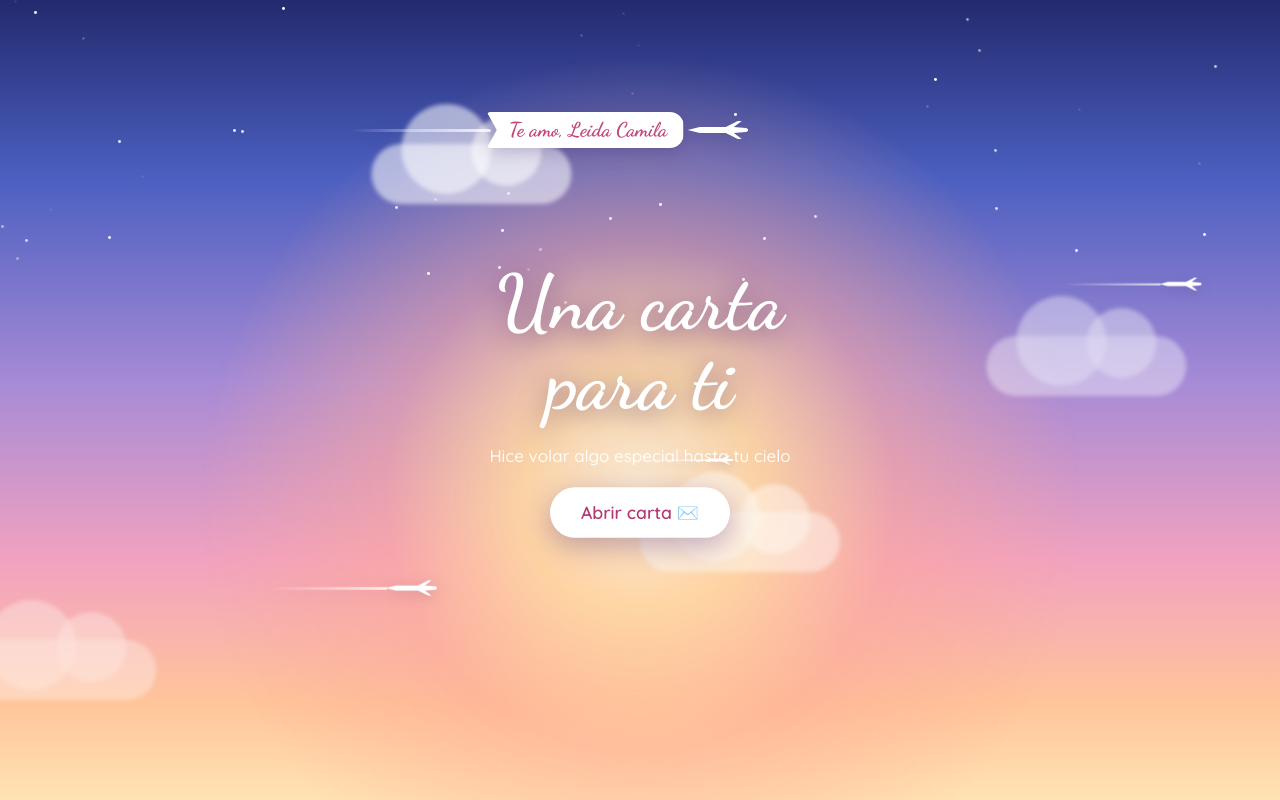
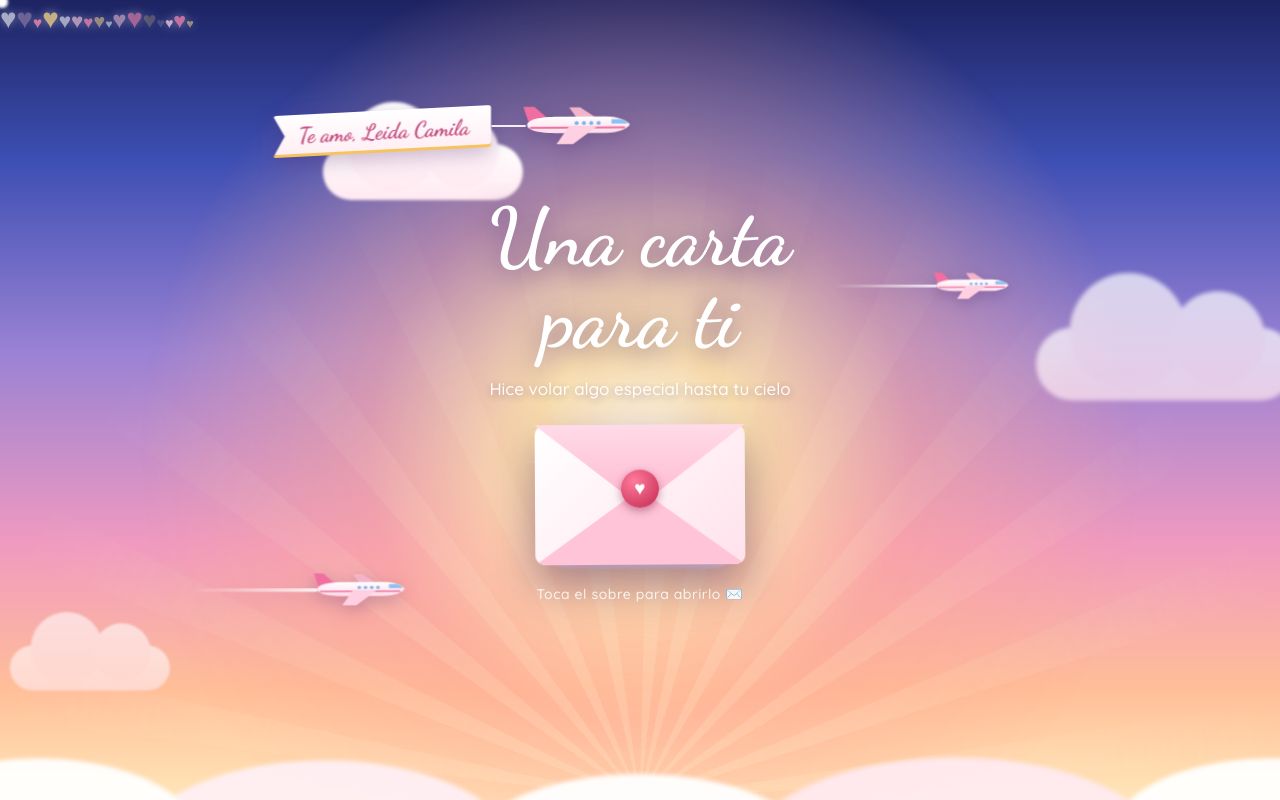
Before and after one commit to mry29h4vdy-lang/amor-de-aviones, a plain HTML site: page indice.html in a window 1280 px wide. Drawn offline with Linux system fonts and the light colour scheme.

Commit message:
Enhance visual elements and add theme color
Added theme color meta tag and improved cloud and sun animations.

```diff
--- a/indice.html
+++ b/indice.html
@@ -3,80 +3,111 @@
 <head>
 <meta charset="utf-8">
 <meta name="viewport" content="width=device-width, initial-scale=1, viewport-fit=cover">
+<meta name="theme-color" content="#232a6e">
 <title>Para ti, Leida Camila ✈️</title>
 <link href="https://fonts.googleapis.com/css2?family=Dancing+Script:wght@500;700&family=Quicksand:wght@500;600&display=swap" rel="stylesheet">
 <style>
-:root{box-sizing:border-box;padding-top:env(safe-area-inset-top,0px);padding-bottom:env(safe-area-inset-bottom,0px)}
 *{box-sizing:border-box;margin:0}
 html,body{height:100%;overflow:hidden;font-family:'Quicksand',system-ui,sans-serif;background:#2b2f6b}
-#sky{position:fixed;inset:0;background:linear-gradient(180deg,#232a6e 0%,#4b5fc0 22%,#a78bd6 48%,#f2a2c0 70%,#ffc59a 88%,#ffe3b3 100%);overflow:hidden}
-#sun{position:absolute;left:50%;bottom:-18vh;width:70vmax;height:70vmax;transform:translateX(-50%);background:radial-gradient(circle,#fff6d8 0%,#ffd9a0 18%,rgba(255,170,150,.55) 38%,transparent 66%);animation:glow 8s ease-in-out infinite alternate}
-@keyframes glow{to{transform:translateX(-50%) scale(1.08);opacity:.85}}
-.star{position:absolute;width:3px;height:3px;border-radius:50%;background:#fff;animation:tw 3s ease-in-out infinite}
-@keyframes tw{50%{opacity:.15;transform:scale(.6)}}
-.cloud{position:absolute;left:0;height:60px;width:200px;border-radius:60px;background:rgba(255,255,255,.55);filter:blur(2px);animation:drift linear infinite}
+#sky{position:fixed;inset:0;overflow:hidden;background:linear-gradient(180deg,#1d2362 0%,#3d4fb3 20%,#9a82d4 44%,#f09ac0 68%,#ffbe98 86%,#ffe6b8 100%)}
+#sky>*{position:absolute}
+#sun{left:50%;bottom:-20vh;width:80vmax;height:80vmax;transform:translateX(-50%);background:radial-gradient(circle,#fffbe6 0,#ffe3a8 14%,rgba(255,170,150,.55) 36%,transparent 66%);animation:glow 8s ease-in-out infinite alternate}
+#rays{left:50%;bottom:-60vmax;width:120vmax;height:120vmax;margin-left:-60vmax;background:repeating-conic-gradient(rgba(255,244,210,.22) 0 5deg,transparent 5deg 14deg);-webkit-mask:radial-gradient(circle,#000,transparent 62%);mask:radial-gradient(circle,#000,transparent 62%);animation:spin 160s linear infinite}
+@keyframes glow{to{transform:translateX(-50%) scale(1.07);opacity:.88}}
+@keyframes spin{to{transform:rotate(360deg)}}
+.star{position:absolute;width:3px;height:3px;border-radius:50%;background:#fff;box-shadow:0 0 6px 1px rgba(255,255,255,.8);animation:tw 3s ease-in-out infinite}
+@keyframes tw{50%{opacity:.2;transform:scale(.6)}}
+.shoot{top:9%;left:78%;width:120px;height:2px;border-radius:2px;background:linear-gradient(90deg,#fff,transparent);opacity:0;transform:rotate(-28deg);animation:shoot 9s ease-in infinite 2s}
+@keyframes shoot{0%{opacity:0;transform:translate(0,0) rotate(-28deg)}4%{opacity:1}14%{opacity:0;transform:translate(-55vw,26vh) rotate(-28deg)}100%{opacity:0}}
+.cloud{left:0;height:56px;width:200px;border-radius:60px;background:linear-gradient(#fff,#ffe9f1);filter:blur(1.5px);animation:drift linear infinite}
 .cloud::before,.cloud::after{content:"";position:absolute;background:inherit;border-radius:50%}
-.cloud::before{width:90px;height:90px;left:30px;top:-40px}
-.cloud::after{width:70px;height:70px;left:100px;top:-28px}
-@keyframes drift{from{transform:translateX(-300px)}to{transform:translateX(calc(100vw + 300px))}}
-.fly{position:absolute;left:0;display:flex;align-items:center;animation:drift linear infinite;filter:drop-shadow(0 4px 8px rgba(80,40,100,.25))}
-.fly svg{width:64px;height:24px;display:block}
-.fly::before{content:"";width:140px;height:3px;margin-right:-4px;border-radius:3px;background:linear-gradient(90deg,transparent,rgba(255,255,255,.8))}
-.banner{margin-right:2px;padding:6px 16px 6px 22px;background:#fff;color:#c2447a;font:700 20px 'Dancing Script',cursive;white-space:nowrap;border-radius:4px 14px 14px 4px;clip-path:polygon(0 0,100% 0,100% 100%,0 100%,10px 50%)}
-#intro{position:absolute;inset:0;display:flex;flex-direction:column;align-items:center;justify-content:center;gap:22px;text-align:center;padding:24px;transition:opacity .8s,visibility .8s}
-#intro h1{font:700 clamp(40px,9vw,76px)/1.05 'Dancing Script',cursive;color:#fff;text-shadow:0 4px 24px rgba(60,30,110,.5)}
-#intro p{color:#fff;opacity:.9;font-size:17px}
-button{font:600 17px 'Quicksand',sans-serif;color:#b53a72;background:#fff;border:0;border-radius:999px;padding:14px 30px;cursor:pointer;box-shadow:0 8px 28px rgba(80,30,100,.35);animation:pulse 2.2s ease-in-out infinite}
-button:focus-visible{outline:3px solid #ffe08a;outline-offset:3px}
-@keyframes pulse{50%{transform:scale(1.06)}}
+.cloud::before{width:90px;height:90px;left:26px;top:-42px}
+.cloud::after{width:72px;height:72px;left:104px;top:-28px}
+@keyframes drift{from{transform:translateX(-110%)}to{transform:translateX(calc(100vw + 20px))}}
+#bank{left:-6%;right:-6%;bottom:-7vh;height:28vh;background:radial-gradient(ellipse 18% 55% at 8% 90%,#fff 60%,transparent 62%),radial-gradient(ellipse 22% 70% at 28% 100%,#fff0f5 60%,transparent 62%),radial-gradient(ellipse 20% 60% at 50% 100%,#fff 60%,transparent 62%),radial-gradient(ellipse 24% 72% at 72% 100%,#ffeaf1 60%,transparent 62%),radial-gradient(ellipse 18% 55% at 94% 90%,#fff 60%,transparent 62%);filter:blur(2px);opacity:.95}
+.heart{bottom:-40px;opacity:0;animation:rise linear infinite;text-shadow:0 0 10px rgba(255,255,255,.6)}
+@keyframes rise{0%{transform:translate(0,0) rotate(-8deg);opacity:0}10%{opacity:.85}90%{opacity:.5}100%{transform:translate(34px,-110vh) rotate(10deg);opacity:0}}
+.fly{left:0;display:flex;align-items:center;animation:drift linear infinite;filter:drop-shadow(0 6px 10px rgba(80,40,110,.3))}
+.fly::before{content:"";width:150px;height:4px;margin-right:-6px;border-radius:4px;background:linear-gradient(90deg,transparent,rgba(255,255,255,.85))}
+.fly.b::before{display:none}
+.fly svg{width:110px;height:44px;display:block;animation:bob 3s ease-in-out infinite alternate}
+@keyframes bob{to{transform:translateY(-5px) rotate(-1.5deg)}}
+.rope{width:34px;height:2px;background:#fff;opacity:.9;margin-right:-4px}
+.banner{padding:8px 22px 8px 26px;background:linear-gradient(#fff,#ffeef4);color:#c2447a;font:700 22px 'Dancing Script',cursive;white-space:nowrap;border-radius:4px 4px 4px 4px;clip-path:polygon(0 0,100% 0,100% 100%,0 100%,12px 50%);box-shadow:inset 0 -3px 0 #f6c45f;transform-origin:right center;animation:wave 2.4s ease-in-out infinite alternate}
+@keyframes wave{from{transform:skewY(-3deg) scaleX(.98)}to{transform:skewY(3deg) scaleX(1.02)}}
+
+#intro{inset:0;display:flex;flex-direction:column;align-items:center;justify-content:center;gap:18px;text-align:center;padding:24px;transition:opacity .8s,visibility .8s}
+#intro h1{font:700 clamp(42px,10vw,80px)/1.02 'Dancing Script',cursive;color:#fff;text-shadow:0 4px 26px rgba(60,30,110,.55)}
+#intro p{color:#fff;opacity:.92;font-size:17px;text-shadow:0 2px 10px rgba(60,30,110,.4)}
+#intro small{color:#fff;opacity:.85;font-size:14px;letter-spacing:.04em}
+.env{position:relative;margin-top:10px;width:210px;height:140px;padding:0;border:0;border-radius:10px;background:linear-gradient(135deg,#fff,#ffe2ec);box-shadow:0 20px 44px rgba(60,20,90,.45);cursor:pointer;perspective:700px;animation:float 3s ease-in-out infinite alternate}
+.env::before{content:"";position:absolute;inset:0;border-radius:10px;background:#ffc4d8;clip-path:polygon(0 100%,50% 46%,100% 100%)}
+.flap{position:absolute;left:0;top:0;width:100%;height:58%;background:linear-gradient(#ffdbe8,#ffb7d0);clip-path:polygon(0 0,100% 0,50% 100%);transform-origin:top;transition:transform .9s ease,opacity .3s .7s;z-index:2}
+.seal{position:absolute;left:50%;top:46%;width:38px;height:38px;transform:translate(-50%,-50%);border-radius:50%;background:radial-gradient(circle at 35% 30%,#ff7a9c,#c2284f);color:#fff;display:grid;place-items:center;font-size:19px;box-shadow:0 3px 8px rgba(120,20,50,.45);z-index:3;transition:opacity .4s}
+.env:focus-visible{outline:3px solid #ffe08a;outline-offset:5px}
+.env.opening{animation:none}.env.opening .flap{transform:rotateX(180deg);opacity:0}.env.opening .seal{opacity:0}
+@keyframes float{to{transform:translateY(-10px) rotate(-1.5deg)}}
 body.open #intro{opacity:0;visibility:hidden}
-#letter{position:absolute;inset:0;display:flex;align-items:center;justify-content:center;padding:16px;opacity:0;visibility:hidden;transition:opacity 1s .5s,visibility 0s 1.5s}
-body.open #letter{opacity:1;visibility:visible;transition:opacity 1s .5s}
-.paper{width:min(560px,100%);max-height:86vh;overflow:auto;padding:34px 30px;background:rgba(255,250,246,.93);border-radius:18px;box-shadow:0 20px 60px rgba(60,20,90,.4);color:#4a3350;transform:translateY(30px) scale(.96);transition:transform 1.2s .5s cubic-bezier(.2,.8,.2,1)}
+
+#letter{inset:0;display:flex;align-items:center;justify-content:center;padding:max(16px,env(safe-area-inset-top)) 16px max(16px,env(safe-area-inset-bottom));opacity:0;visibility:hidden;transition:opacity 1s .4s,visibility 0s 1.4s}
+body.open #letter{opacity:1;visibility:visible;transition:opacity 1s .4s}
+.paper{position:relative;width:min(580px,100%);max-height:88dvh;overflow:auto;scrollbar-width:thin;padding:36px 34px 30px;background:radial-gradient(circle at 20% 0,#fffdf9,#fff6ef 70%,#fdeee6);border-radius:16px;box-shadow:0 24px 70px rgba(50,15,85,.5),inset 0 0 0 1px rgba(255,255,255,.7);color:#4a3350;transform:translateY(40px) rotate(-1.5deg) scale(.94);transition:transform 1.3s .4s cubic-bezier(.2,.8,.2,1)}
+.paper::before{content:"";position:absolute;inset:9px;border:1.5px solid rgba(214,168,72,.55);border-radius:10px;pointer-events:none}
 body.open .paper{transform:none}
-.paper h2{font:700 38px 'Dancing Script',cursive;color:#c2447a;margin-bottom:14px}
-.paper p{font:500 17px/1.75 'Quicksand',sans-serif;margin-bottom:14px;opacity:0}
+.top{text-align:center;color:#e46a9b;letter-spacing:.6em;font-size:15px;margin-bottom:6px}
+.paper h2{font:700 clamp(34px,8vw,44px)/1.1 'Dancing Script',cursive;background:linear-gradient(90deg,#c2447a,#e8736f);-webkit-background-clip:text;background-clip:text;color:transparent;margin-bottom:16px}
+.paper p{font:500 17px/1.78 'Quicksand',sans-serif;margin-bottom:14px;opacity:0}
 body.open .paper p{animation:ap 1s forwards}
-@keyframes ap{from{opacity:0;transform:translateY(8px)}to{opacity:1;transform:none}}
-.sign{font:700 30px 'Dancing Script',cursive!important;color:#c2447a;text-align:right}
-@media(prefers-reduced-motion:reduce){*{animation:none!important}.paper p{opacity:1!important}}
+@keyframes ap{from{opacity:0;transform:translateY(10px)}to{opacity:1;transform:none}}
+.paper p.sign{font:700 32px 'Dancing Script',cursive;color:#c2447a;text-align:right;margin:6px 6px 0 0}
+@media(prefers-reduced-motion:reduce){*{animation:none!important;transition-duration:.01s!important}.paper p{opacity:1!important}.fly{left:15%}}
 </style>
 </head>
 <body>
 
-<!-- Dibujo del avión (se reutiliza) -->
-<svg width="0" height="0" style="position:absolute">
-  <symbol id="pl" viewBox="0 0 64 24">
-    <path d="M2 12 14 9h26l12-6h4l-8 6 12 1c3 .5 3 3.5 0 4l-12 1 8 6h-4l-12-6H14L2 12Z" fill="#fff"/>
+<svg width="0" height="0" style="position:absolute" aria-hidden="true"><defs>
+  <linearGradient id="pg" x1="0" y1="0" x2="0" y2="1"><stop offset="0" stop-color="#fff"/><stop offset="1" stop-color="#ffdcea"/></linearGradient>
+  <symbol id="pl" viewBox="0 0 120 48">
+    <path d="M62 19 52 5h12l20 13Z" fill="#f2b4cb"/>
+    <path d="M8 22 2 4h12l16 14Z" fill="#f06fa0"/>
+    <path d="M6 24C6 18 20 15 40 15H92C106 15 116 20 118 24 116 28 106 33 92 33H40C20 33 6 30 6 24Z" fill="url(#pg)"/>
+    <path d="M10 27H112" stroke="#f06fa0" stroke-width="2" stroke-linecap="round"/>
+    <path d="M52 25 38 45h18l26-19Z" fill="#ffd0e1"/>
+    <path d="M98 18h10c4 1 7 3 8 5H98Z" fill="#8ec1f0"/>
+    <g fill="#7fb2e8"><circle cx="60" cy="22" r="2.2"/><circle cx="68" cy="22" r="2.2"/><circle cx="76" cy="22" r="2.2"/><circle cx="84" cy="22" r="2.2"/></g>
   </symbol>
-</svg>
+</defs></svg>
 
 <div id="sky">
-  <div id="sun"></div>
-  <div id="stars"></div>
+  <div id="sun" aria-hidden="true"></div>
+  <div id="rays" aria-hidden="true"></div>
+  <div id="stars" aria-hidden="true"></div>
+  <div class="shoot" aria-hidden="true"></div>
 
-  <!-- Nubes -->
-  <div class="cloud" style="top:18%;animation-duration:70s;animation-delay:-20s"></div>
-  <div class="cloud" style="top:42%;animation-duration:95s;animation-delay:-60s;opacity:.7"></div>
-  <div class="cloud" style="top:64%;animation-duration:80s;animation-delay:-35s;opacity:.8"></div>
-  <div class="cloud" style="top:80%;animation-duration:110s;animation-delay:-10s;opacity:.6"></div>
+  <div class="cloud" style="top:18%;animation-duration:70s;animation-delay:-20s" aria-hidden="true"></div>
+  <div class="cloud" style="top:42%;animation-duration:95s;animation-delay:-60s;opacity:.7;scale:1.3" aria-hidden="true"></div>
+  <div class="cloud" style="top:64%;animation-duration:80s;animation-delay:-35s;opacity:.85" aria-hidden="true"></div>
+  <div class="cloud" style="top:80%;animation-duration:110s;animation-delay:-10s;opacity:.6;scale:.8" aria-hidden="true"></div>
 
-  <!-- Aviones (el primero lleva la pancarta) -->
-  <div class="fly" style="top:14%;animation-duration:26s;animation-delay:-4s"><span class="banner">Te amo, Leida Camila</span><svg><use href="#pl"/></svg></div>
-  <div class="fly" style="top:34%;animation-duration:18s;animation-delay:-12s;scale:.7"><svg><use href="#pl"/></svg></div>
-  <div class="fly" style="top:56%;animation-duration:32s;animation-delay:-20s;scale:.5"><svg><use href="#pl"/></svg></div>
-  <div class="fly" style="top:72%;animation-duration:22s;animation-delay:-2s;scale:.85"><svg><use href="#pl"/></svg></div>
+  <div id="hearts" aria-hidden="true"></div>
 
-  <!-- Pantalla inicial -->
+  <div class="fly b" style="top:13%;animation-duration:28s;animation-delay:-6s" aria-hidden="true"><span class="banner">Te amo, Leida Camila</span><span class="rope"></span><svg><use href="#pl"/></svg></div>
+  <div class="fly" style="top:33%;animation-duration:19s;animation-delay:-12s;scale:.7" aria-hidden="true"><svg><use href="#pl"/></svg></div>
+  <div class="fly" style="top:55%;animation-duration:33s;animation-delay:-20s;scale:.5" aria-hidden="true"><svg><use href="#pl"/></svg></div>
+  <div class="fly" style="top:71%;animation-duration:23s;animation-delay:-2s;scale:.85" aria-hidden="true"><svg><use href="#pl"/></svg></div>
+
+  <div id="bank" aria-hidden="true"></div>
+
   <div id="intro">
     <h1>Una carta<br>para ti</h1>
     <p>Hice volar algo especial hasta tu cielo</p>
-    <button id="go">Abrir carta ✉️</button>
+    <button class="env" id="env" aria-label="Abrir la carta"><span class="flap"></span><span class="seal">♥</span></button>
+    <small>Toca el sobre para abrirlo ✉️</small>
   </div>
 
-  <!-- La carta (cambia el texto por el tuyo) -->
   <div id="letter">
     <div class="paper" id="paper">
+      <div class="top" aria-hidden="true">♥ ✈ ♥</div>
       <h2>Mi Leida Camila,</h2>
       <p>Hoy quise escribirte desde las nubes, porque así me haces sentir: como si flotara en un cielo bonito donde todo está bien.</p>
       <p>Llevamos 10 meses juntos y cada día contigo ha sido mi parte favorita del viaje. Gracias por tu sonrisa, tu paciencia y por hacerme querer ser mejor persona.</p>
@@ -88,22 +119,39 @@ body.open .paper p{animation:ap 1s forwards}
 </div>
 
 <script>
-// Estrellas
+var rnd = function (a, b) { return a + Math.random() * (b - a); };
 var st = document.getElementById('stars');
-for (var i = 0; i < 45; i++) {
+for (var i = 0; i < 55; i++) {
   var s = document.createElement('i');
   s.className = 'star';
-  s.style.left = Math.random() * 100 + '%';
-  s.style.top = Math.random() * 38 + '%';
-  s.style.animationDelay = (Math.random() * 3) + 's';
+  s.style.left = rnd(0, 100) + '%';
+  s.style.top = rnd(0, 40) + '%';
+  s.style.animationDelay = rnd(0, 3) + 's';
+  if (i % 9 === 0) { s.style.width = s.style.height = '5px'; }
   st.appendChild(s);
 }
-// Abrir la carta
-document.getElementById('go').onclick = function () {
-  document.body.classList.add('open');
-  document.querySelectorAll('.paper p').forEach(function (p, i) {
-    p.style.animationDelay = (1.4 + i * 1.1) + 's';
-  });
+var hs = document.getElementById('hearts'), cols = ['#fff', '#ffd1e1', '#ff8fb3', '#ffe08a'];
+for (var j = 0; j < 16; j++) {
+  var h = document.createElement('span');
+  h.className = 'heart';
+  h.textContent = '♥';
+  h.style.left = rnd(2, 96) + '%';
+  h.style.fontSize = rnd(11, 28) + 'px';
+  h.style.color = cols[j % cols.length];
+  h.style.animationDuration = rnd(10, 19) + 's';
+  h.style.animationDelay = -rnd(0, 18) + 's';
+  hs.appendChild(h);
+}
+document.getElementById('env').onclick = function () {
+  var e = this;
+  if (e.classList.contains('opening')) return;
+  e.classList.add('opening');
+  setTimeout(function () {
+    document.body.classList.add('open');
+    document.querySelectorAll('.paper p').forEach(function (p, k) {
+      p.style.animationDelay = (1.3 + k * 1) + 's';
+    });
+  }, 1000);
 };
 </script>
 </body>
```
